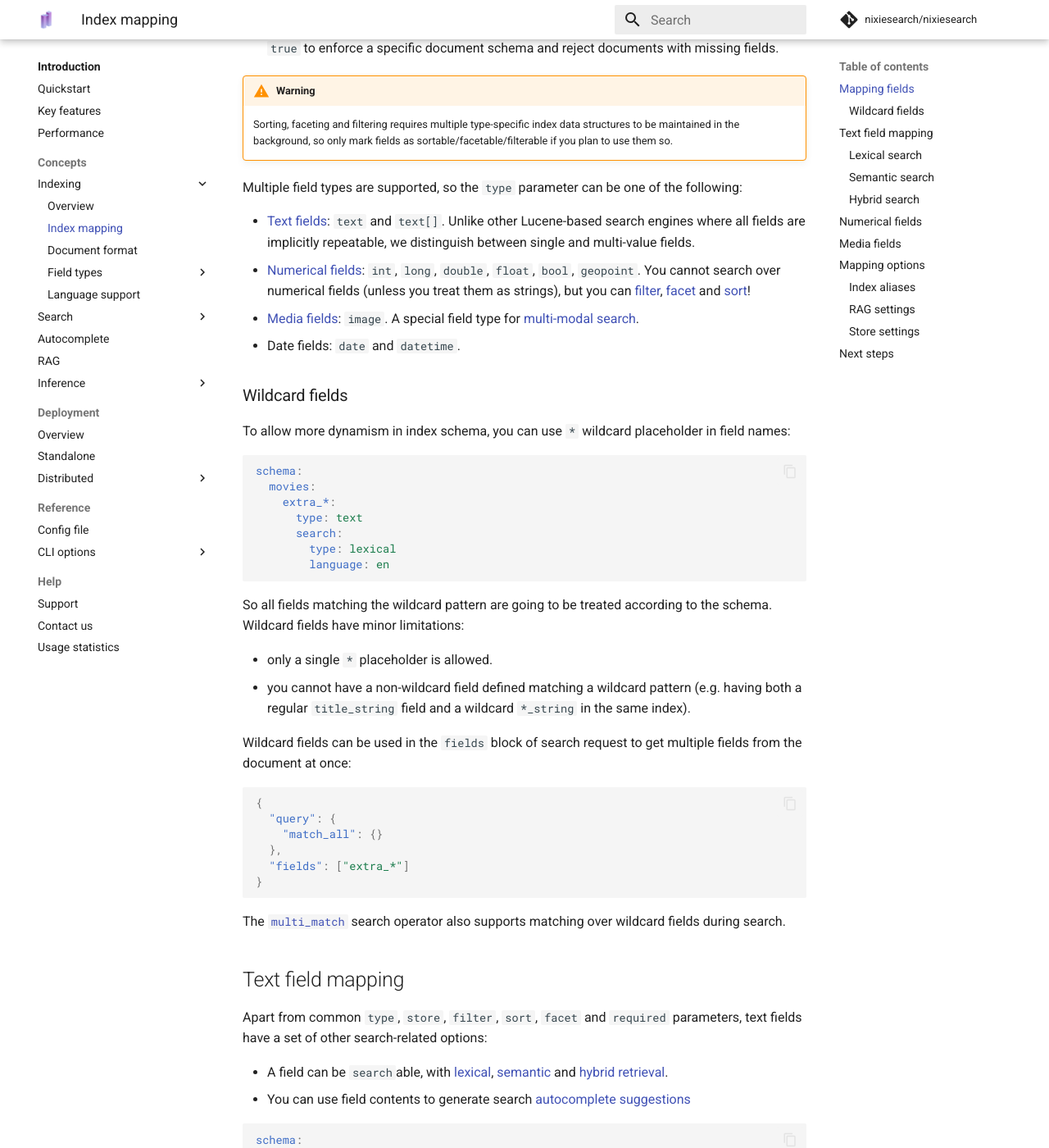
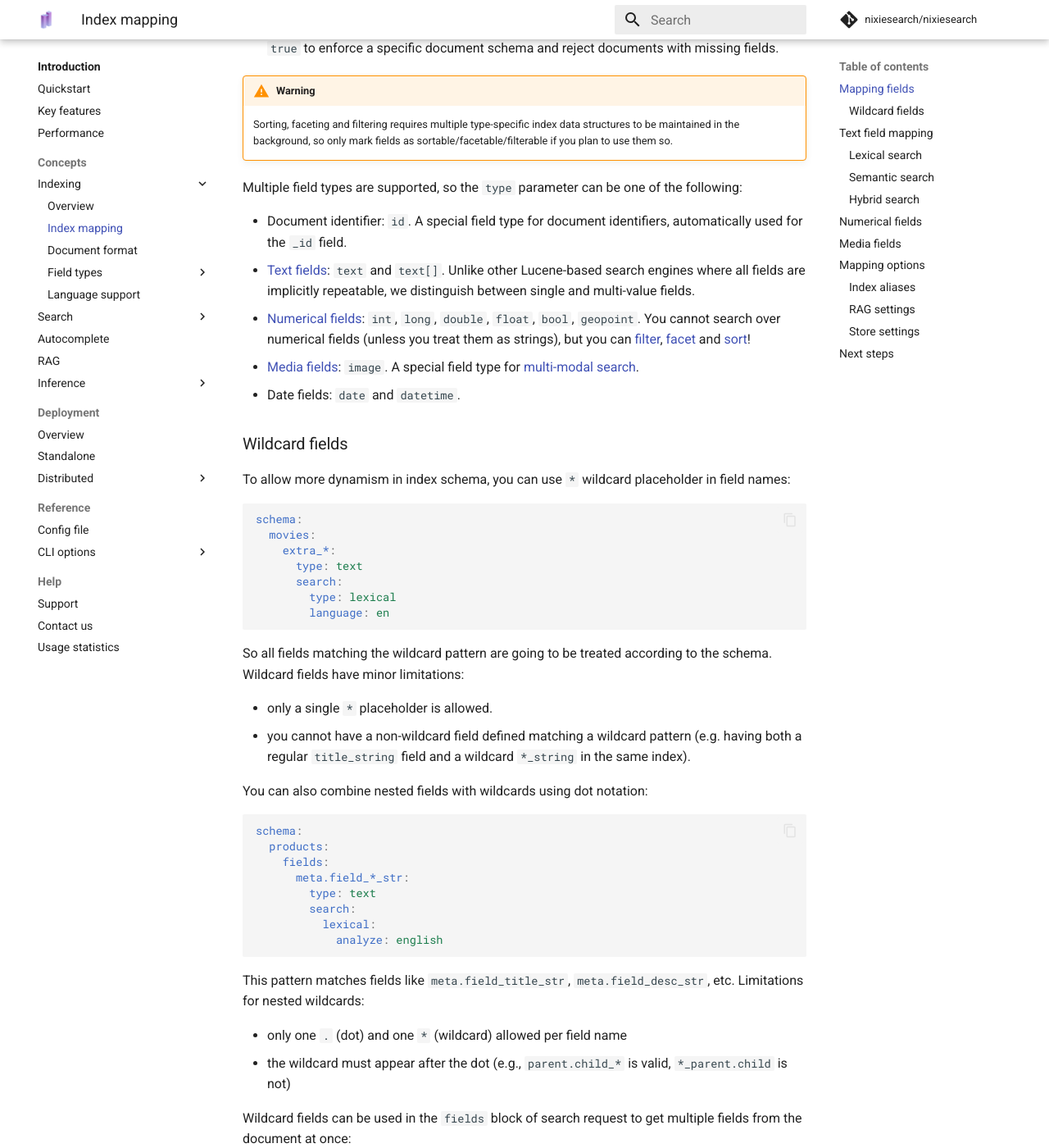
Before and after one commit to nixiesearch/nixiesearch, an MkDocs documentation site: the page built from docs/docs/features/indexing/mapping.md, in a window 1280 px wide and 1400 px high, scrolled down 1727 px. Shown: the whole window at 82% size. Built offline with MkDocs 1.6.1 and Material for MkDocs 9.7.7, drawn with Linux system fonts in a browser that asks for light colours; comment, search, counter and statistics services are not loaded.

Commit message:
update docs

````diff
--- a/docs/docs/features/indexing/mapping.md
+++ b/docs/docs/features/indexing/mapping.md
@@ -73,6 +73,7 @@ So by default all fields in Nixiesearch are:
 
 Multiple field types are supported, so the `type` parameter can be one of the following:
 
+* Document identifier: `id`. A special field type for document identifiers, automatically used for the `_id` field.
 * [Text fields](#text-field-mapping): `text` and `text[]`. Unlike other Lucene-based search engines where all fields are implicitly repeatable, we distinguish between single and multi-value fields.
 * [Numerical fields](#numerical-fields): `int`, `long`, `double`, `float`, `bool`, `geopoint`. You cannot search over numerical fields (unless you treat them as strings), but you can [filter](../search/filter.md), [facet](../search/facet.md) and [sort](../search/sort.md)!
 * [Media fields](#media-fields): `image`. A special field type for [multi-modal search](types/images.md).
@@ -96,6 +97,24 @@ So all fields matching the wildcard pattern are going to be treated according to
 
 * only a single `*` placeholder is allowed.
 * you cannot have a non-wildcard field defined matching a wildcard pattern (e.g. having both a regular `title_string` field and a wildcard `*_string` in the same index).
+
+You can also combine nested fields with wildcards using dot notation:
+
+```yaml
+schema:
+  products:
+    fields:
+      meta.field_*_str:
+        type: text
+        search:
+          lexical:
+            analyze: english
+```
+
+This pattern matches fields like `meta.field_title_str`, `meta.field_desc_str`, etc. Limitations for nested wildcards:
+
+* only one `.` (dot) and one `*` (wildcard) allowed per field name
+* the wildcard must appear after the dot (e.g., `parent.child_*` is valid, `*_parent.child` is not)
 
 Wildcard fields can be used in the `fields` block of search request to get multiple fields from the document at once:
 
````
Also changed, not shown: docs/docs/features/indexing/format.md (+19 -0 lines), docs/docs/features/indexing/types/overview.md (+1 -0 lines), 1 other file.
